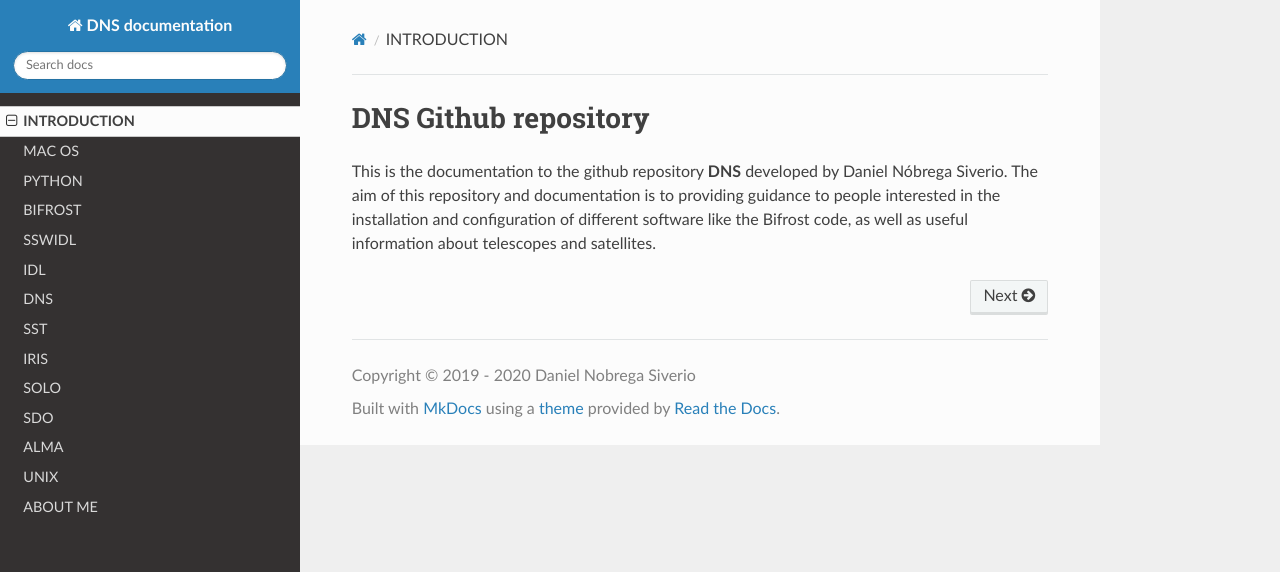
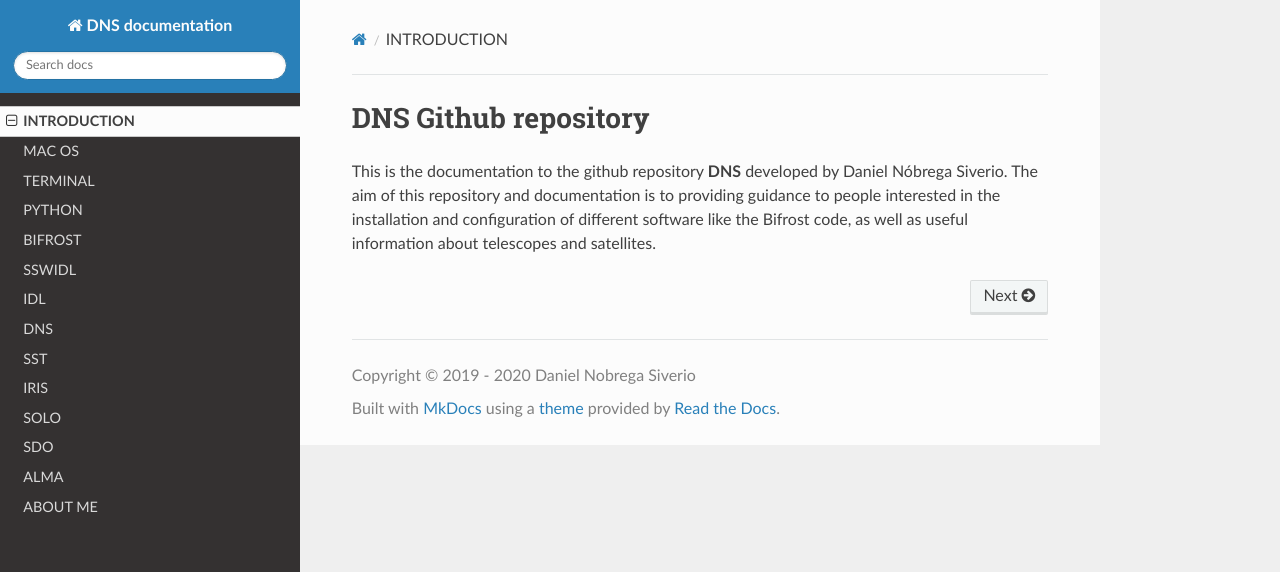
Before and after one commit to dnobrega/DNS, an MkDocs documentation site: the page built from docs/index.md, in a window 1280 px wide. Shown: the top 572 px of the page. Built offline with MkDocs 1.6.1, drawn with Linux system fonts in a browser that asks for light colours; nearby versions of some CDN libraries.

Commit message:
[ADD] Adding terminal configuration

```diff
--- a/mkdocs.yml
+++ b/mkdocs.yml
@@ -9,6 +9,7 @@ edit_uri: ""
 nav:
   - INTRODUCTION: index.md
   - MAC OS: macos.md
+  - TERMINAL: terminal.md
   - PYTHON: python.md
   - BIFROST: bifrost.md
   - SSWIDL: sswidl.md
@@ -19,7 +20,6 @@ nav:
   - SOLO: SOLO.md
   - SDO: SDO.md
   - ALMA: ALMA.md
-  - UNIX: unix.md
   - ABOUT ME: about.md
 
 theme:
```
